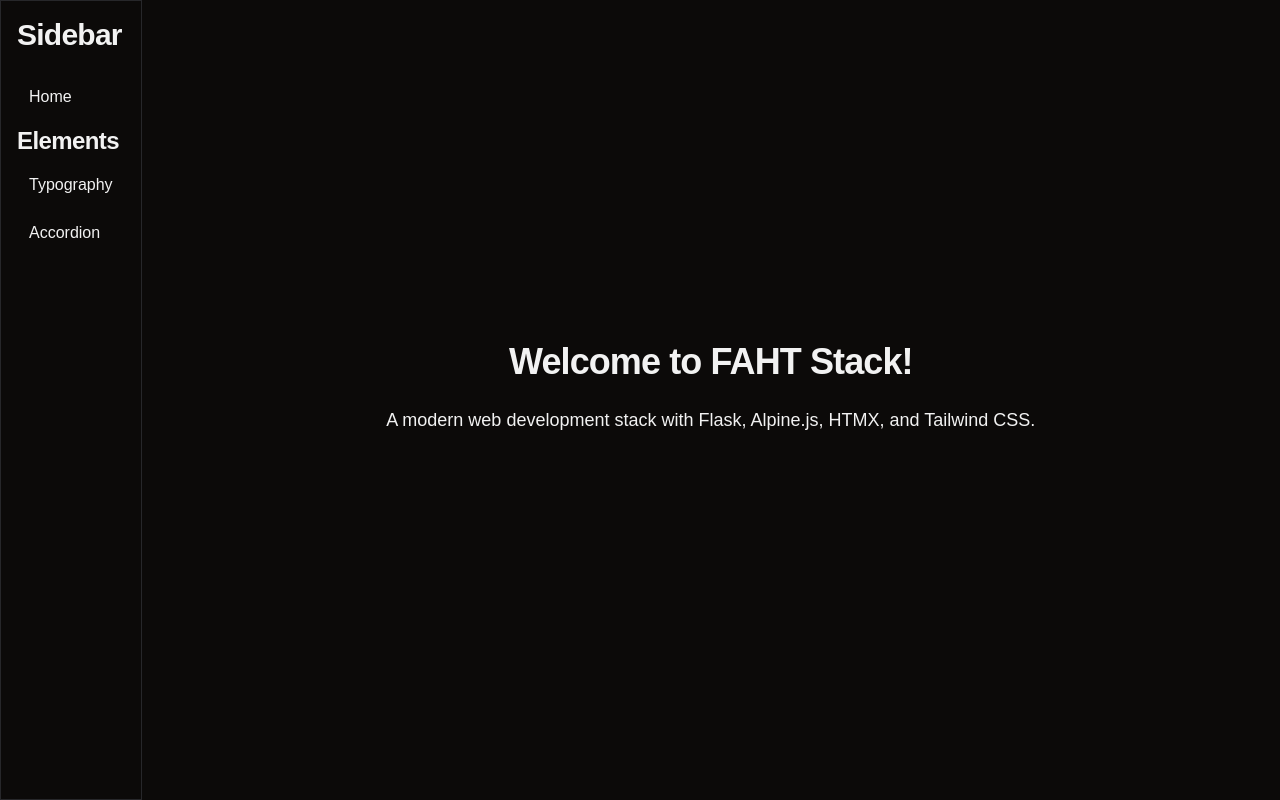
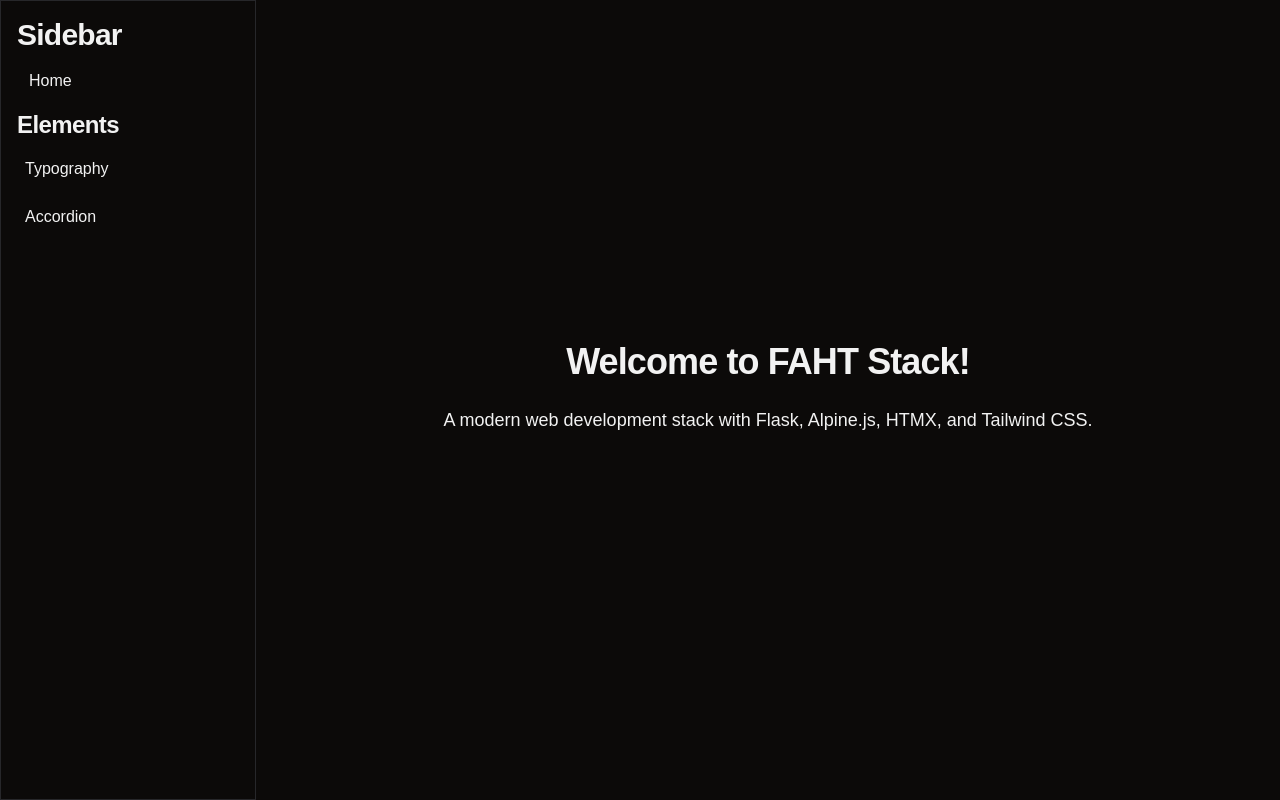
Before and after one commit to elvinsavio/FAHT-stack, a Flask app: page / in a window 1280 px wide. Run offline with Flask 3, Linux system fonts and the light colour scheme.

Commit message:
increase spacing for sidebar

```diff
--- a/static/css/output.css
+++ b/static/css/output.css
@@ -240,6 +240,15 @@
   .h-screen {
     height: 100vh;
   }
+  .w-54 {
+    width: calc(var(--spacing) * 54);
+  }
+  .w-64 {
+    width: calc(var(--spacing) * 64);
+  }
+  .w-full {
+    width: 100%;
+  }
   .max-w-lg {
     max-width: var(--container-lg);
   }
@@ -299,8 +308,14 @@
   .border-border {
     border-color: var(--color-border);
   }
+  .bg-accent {
+    background-color: var(--color-accent);
+  }
   .bg-background {
     background-color: var(--color-background);
+  }
+  .p-2 {
+    padding: calc(var(--spacing) * 2);
   }
   .p-4 {
     padding: calc(var(--spacing) * 4);
@@ -364,6 +379,13 @@
     transition-property: color, background-color, border-color, outline-color, text-decoration-color, fill, stroke, --tw-gradient-from, --tw-gradient-via, --tw-gradient-to, opacity, box-shadow, transform, translate, scale, rotate, filter, -webkit-backdrop-filter, backdrop-filter;
     transition-timing-function: var(--tw-ease, var(--default-transition-timing-function));
     transition-duration: var(--tw-duration, var(--default-transition-duration));
+  }
+  .hover\:bg-accent {
+    &:hover {
+      @media (hover: hover) {
+        background-color: var(--color-accent);
+      }
+    }
   }
   .hover\:bg-gray-200 {
     &:hover {
--- a/templates/partials/sidebar.html
+++ b/templates/partials/sidebar.html
@@ -1,13 +1,13 @@
-<div class="h-screen hidden md:flex overflow-auto border border-border">
-    <div class="p-4">
-        <h2 class="text-2xl font-bold mb-4">Sidebar</h2>
+<div class="h-screen  hidden w-64 md:flex overflow-auto border border-border">
+    <div class="p-4 w-full">
+        <h2>Sidebar</h2>
         <ul class="space-y-2">
-            <li><a href="#home" class="block px-3 py-2 rounded hover:bg-gray-200">Home</a></li>
+            <li><a href="#home" class="block px-3 py-2 rounded hover:bg-accent">Home</a></li>
             <h3>
                 Elements
             </h3>
             {% for element in elements %}
-            <li><a href="{{ element.link }}" class="block px-3 py-2 rounded hover:bg-gray-200">{{ element.name }}</a></li>
+            <li><a href="{{ element.link }}" class="block w-full p-2 rounded hover:bg-accent">{{ element.name }}</a></li>
             {% endfor %}
         </ul>
     </div>
```
